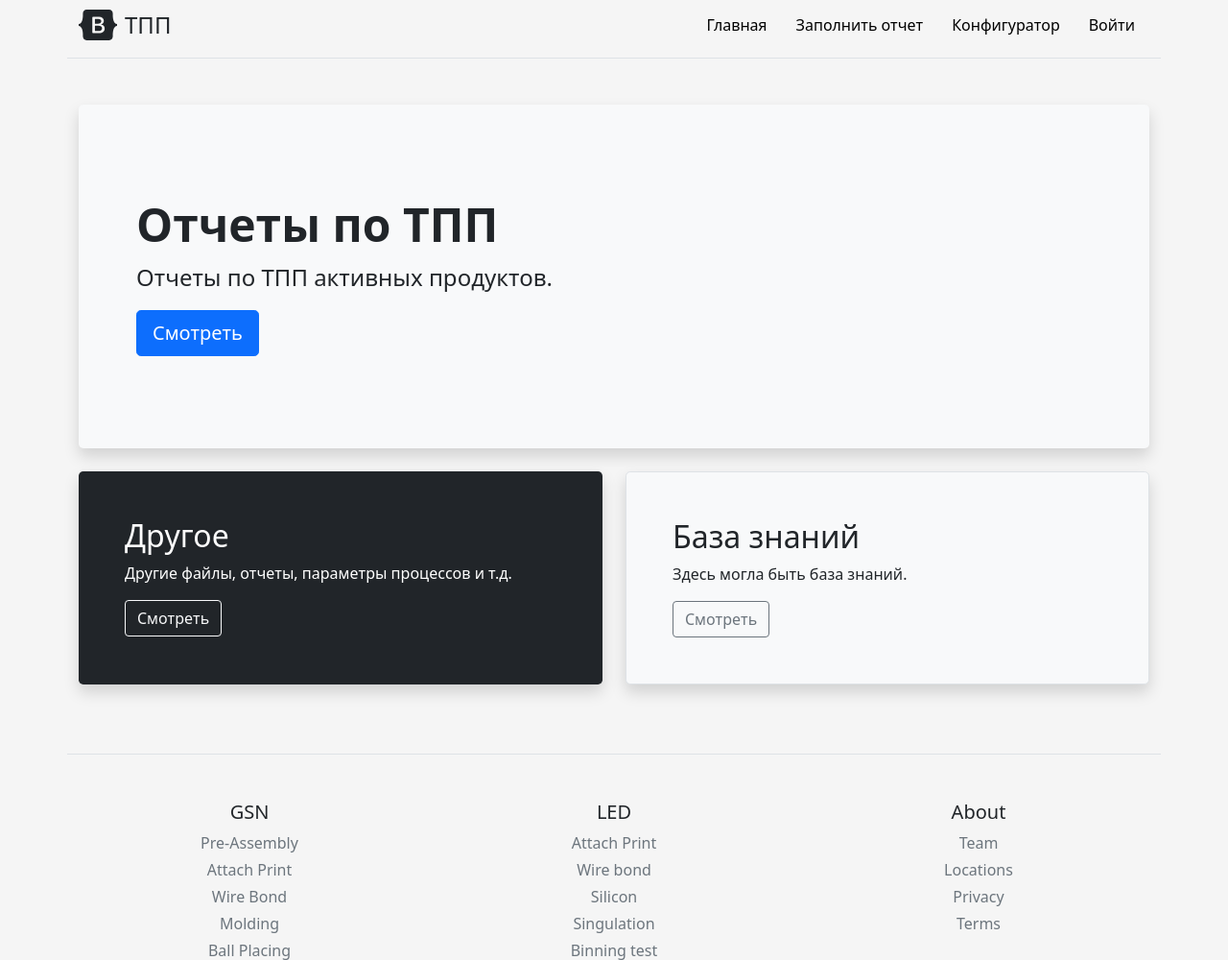
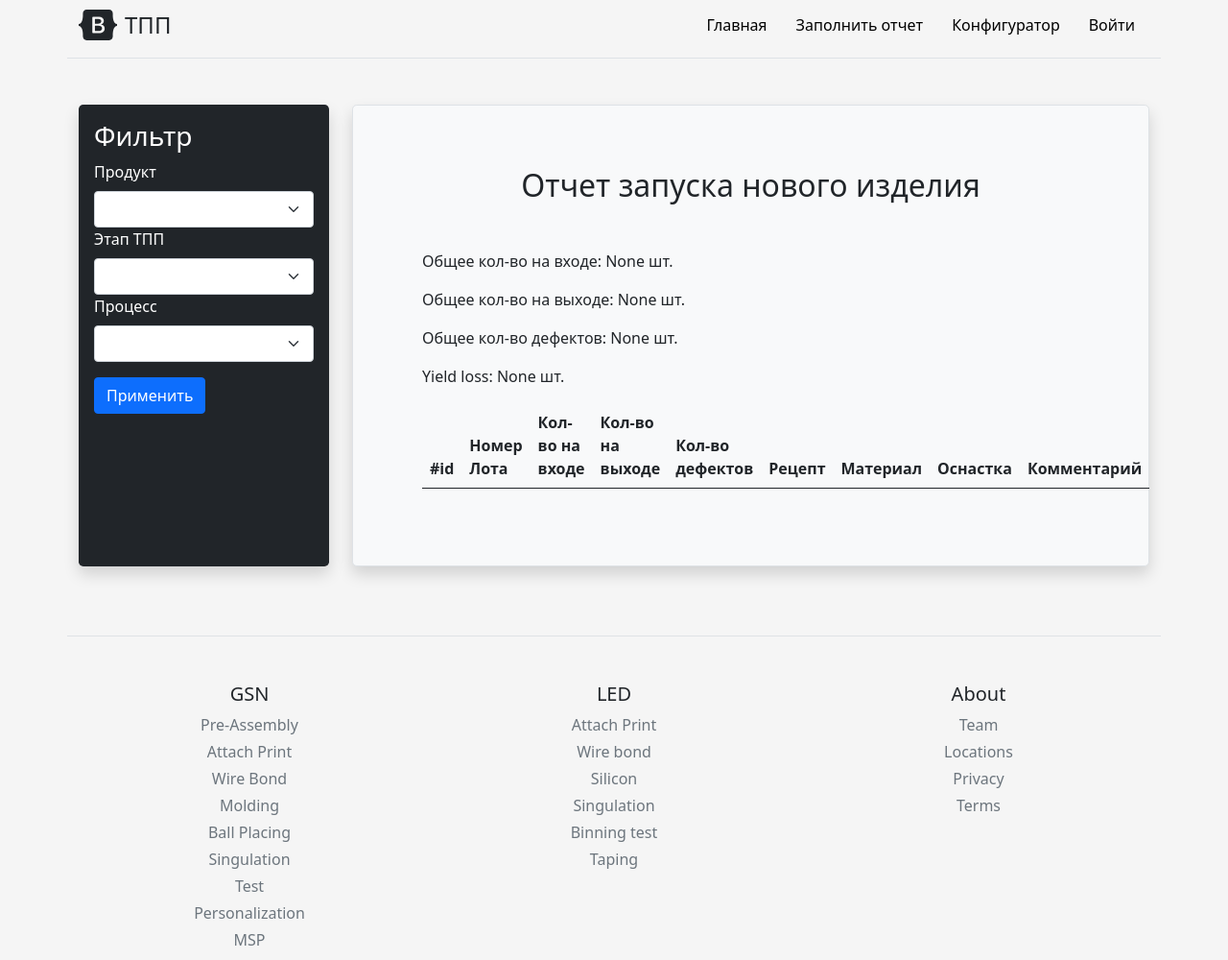
Before and after one commit to art-x7/Flask_test, a Flask app: page / in a window 1280 px wide. Shown: the top 1000 px of the page at 96% size. Run offline with Flask 2, Linux system fonts and the light colour scheme; data comes from the database, SQL or seed files in the repository; lists and menus that the app fills with data are empty.

Commit message:
add filter for main page

```diff
--- a/app.py
+++ b/main.py
@@ -1,4 +1,4 @@
-from flask import Flask, render_template, request, redirect, make_response
+from flask import Flask
 from flask_sqlalchemy import SQLAlchemy
 
 from routes import app_routes
@@ -10,7 +10,7 @@
 db = SQLAlchemy(app)
 
 with app.app_context():
-    from models import Tpp, Tpp_config
+    from models import *
 
     db.create_all()
 
--- a/models.py
+++ b/models.py
@@ -1,4 +1,4 @@
-from app import db
+from main import db
 
 
 class Tpp(db.Model):
@@ -22,7 +22,7 @@
     comment = db.Column(db.Text, nullable=False)
 
     def __repr__(self):
-        return '<Tpp %r>' % self.id
+        return f'<Tpp {self.id}>'
 
 
 class Tpp_config(db.Model):
@@ -32,4 +32,4 @@
     comment = db.Column(db.Text, nullable=False)
 
     def __repr__(self):
-        return '<Tpp_config %r>' % self.id
+        return f'<Tpp_config {self.id}>'
--- a/routes.py
+++ b/routes.py
@@ -1,13 +1,34 @@
-from flask import Flask, render_template, request, redirect, make_response, Blueprint
+from flask import render_template, request, redirect, Blueprint
 
 
 app_routes = Blueprint("app_routes", __name__)
 
 
 # Основная страница
-@app_routes.route('/')
+@app_routes.route('/', methods=["POST", "GET"])
 def index_page():
-    return render_template('index.html')
+    from main import db
+
+    data_product = db.engine.execute(f"SELECT prod_name FROM Tpp_config ORDER BY prod_name").all()
+    product_list = {i[0] for i in data_product}
+    data_process = db.engine.execute(f"SELECT process FROM Tpp ORDER BY process").all()
+    process_list = {i[0] for i in data_process}
+
+    product = [""][0]
+    resume = []
+    sum_qty = [None, None]
+    if request.method == "POST":
+        process = request.form['list_process']
+        tpp_stage = request.form['list_tpp_stage']
+        prod_name = request.form['list_product']
+
+        resume = db.engine.execute(f"SELECT * FROM tpp WHERE prod_name='{prod_name}' AND tpp_stage='{tpp_stage}' AND process='{process}'").all()
+
+        sum_qty = db.engine.execute(f"SELECT SUM(qty_in), SUM(qty_out) FROM tpp WHERE prod_name='{prod_name}' AND tpp_stage='{tpp_stage}' AND process='{process}'").all()[0]
+
+        product = prod_name
+
+    return render_template('index.html', resume=resume, sum_qty=sum_qty, process_list=process_list, product=product, product_list=product_list)
 
 
 # Страница для входа
@@ -19,7 +40,7 @@
 # Страница для заполнения отчета
 @app_routes.route('/form', methods=["POST", "GET"])
 def input_form_page():
-    from app import db
+    from main import db
     from models import Tpp
     if request.method == "POST":
         process = request.form['process_name']
@@ -71,63 +92,10 @@
         return render_template('form_for_tpp/form.html')
 
 
-# REPORT
-
-# Страница для выбора продукта
-@app_routes.route('/tpp_report')
-def tpp_report_choice_product():
-    from app import db
-    data = db.engine.execute(f"SELECT prod_name FROM Tpp_config ORDER BY prod_name").all()
-    product = {i[0] for i in data}
-
-    return render_template('choice_product.html', product=product)
-
-
-# Страница для выбора стадии ТПП
-@app_routes.route('/tpp_report/<string:product>/')
-def tpp_report_choice_types_tpp(product):
-    from app import db
-    data = db.engine.execute(
-        f"SELECT tpp_stage FROM Tpp_config WHERE prod_name='{product}' ORDER BY tpp_stage").all()
-    tpp_config = {i[0] for i in data}
-
-    return render_template('choice_types_tpp.html', tpp_config=tpp_config, product=product)
-
-
-# Страница для выбора процесса
-@app_routes.route('/tpp_report/<string:product>/<string:tpp>/')
-def tpp_report_choice_process(product, tpp):
-    from app import db
-    data = db.engine.execute(
-        f"SELECT process FROM tpp WHERE prod_name='{product}' AND tpp_stage='{tpp}'").all()
-    uniq_process = {i[0] for i in data}
-
-    return render_template('choice_process.html', tpp=tpp, product=product, uniq_process=uniq_process)
-
-
-# Страница для вывода сводного отчета по процессу
-@app_routes.route('/tpp_report/<string:product>/<string:tpp>/<string:uniq_process>/')
-def tpp_report_resume(product, tpp, uniq_process):
-    from app import db
-    resume = db.engine.execute(f"SELECT * FROM tpp WHERE process='{uniq_process}' ORDER BY id").all()
-    sum_qty = db.engine.execute(f"SELECT SUM(qty_in), SUM(qty_out) FROM tpp WHERE tpp.process='{uniq_process}'").all()[0]
-
-    # html = render_template('report_resume.html', resume=resume, tpp=tpp, product=product, uniq_process=uniq_process, sum_qty=sum_qty)
-
-    # pdf = pdfkit.from_string(html, False)
-    # response = make_response(pdf)
-    # response.headers["Content-Type"] = "application/pdf"
-    # response.headers["Content-Disposition"] = "inline; filename=output.pdf"
-
-    # return response
-    return render_template('report_resume.html', resume=resume, tpp=tpp, product=product, uniq_process=uniq_process,
-                           sum_qty=sum_qty)
-
-
 # Страница для конфигурирования ТПП
 @app_routes.route('/config_page', methods=["POST", "GET"])
 def config_page():
-    from app import db
+    from main import db
     from models import Tpp_config
     tpp_config = db.session.query(Tpp_config).all()
     if request.method == "POST":
--- a/templates/index.html
+++ b/templates/index.html
@@ -7,28 +7,91 @@
 {% block body %}
 
 <div class="container py-4">
-    <div class="p-5 mb-4 bg-light rounded-3 shadow">
-      <div class="container-fluid py-5">
-        <h1 class="display-5 fw-bold">Отчеты по ТПП</h1>
-        <p class="col-md-8 fs-4">Отчеты по ТПП активных продуктов.</p>
-        <a class="btn btn-primary btn-lg" type="button" href="/tpp_report">Смотреть</a>
+    <div class="row align-items-md-stretch">
+        <form class="col-md-3" method="post">
+            <div class="h-100 p-3 text-white bg-dark rounded-3 shadow" >
+                <h3>Фильтр</h3>
+                <div class="col-sm-12">
+                    <label for="list_product" class="form-label">Продукт</label>
+                    <select class="form-select" name="list_product" id="list_product" required>
+                        <option></option>
+                        {% for i in product_list %}
+                        <option>{{i}}</option>
+                        {% endfor %}
+                    </select>
+                </div>
+                <div class="col-sm-12">
+                    <label for="list_tpp_stage" class="form-label">Этап ТПП</label>
+                    <select class="form-select" name="list_tpp_stage" id="list_tpp_stage" required>
+                        <option></option>
+                        <option>ТПП единичных изделий</option>
+                        <option>ТПП серийных изделий</option>
+                    </select>
+                </div>
+                <div class="col-sm-12">
+                    <label for="list_process" class="form-label">Процесс</label>
+                    <select class="form-select" name="list_process" id="list_process" required; return false>
+                        <option></option>
+                        {% for i in process_list %}
+                        <option>{{i}}</option>
+                        {% endfor %}
+                    </select>
+                </div>
+                <div class="py-3">
+                    <button class="btn btn-m btn-primary btn-block" type="submit"> Применить </button>
                 </div>
             </div>
+        </form>
 
-    <div class="row align-items-md-stretch">
-      <div class="col-md-6">
-        <div class="h-100 p-5 text-white bg-dark rounded-3 shadow">
-          <h2>Другое</h2>
-          <p>Другие файлы, отчеты, параметры процессов и т.д.</p>
-          <button class="btn btn-outline-light" type="button">Смотреть</button>
+        <div class="col-md-9">
+            <div class="h-100 p-5 bg-light border rounded-3 shadow">
+                <div class="container-fluid py-3">
+                    <h2 class="text-center">Отчет запуска нового изделия</h2>
+                    <h4 class="text-center py-4m">{{product}}</h4>
+                        <p>Общее кол-во на входе: {{sum_qty[0]}} шт.</p>
+                        <p>Общее кол-во на выходе: {{sum_qty[1]}} шт. </p>
+                        {% if sum_qty[0] == None %}
+                        <p>Общее кол-во дефектов: None шт.</p>
+                        {% else %}
+                        <p>Общее кол-во дефектов: {{sum_qty[0]-sum_qty[1]}} шт.</p>
+                        {% endif %}
+                        {% if sum_qty[0] == None %}
+                        <p>Yield loss: None шт.</p>
+                        {% else %}
+                        <p>Yield loss: {{'%.2f' %((sum_qty[0]-sum_qty[1])/sum_qty[0]*100)}} %.</p>
+                        {% endif %}
+                        <table class="table table-hover">
+                            <thead>
+                                <tr>
+                                <th scope="col">#id</th>
+                                <th scope="col">Номер Лота</th>
+                                <th scope="col">Кол-во на входе</th>
+                                <th scope="col">Кол-во на выходе</th>
+                                <th scope="col">Кол-во дефектов</th>
+                                <th scope="col">Рецепт</th>
+                                <th scope="col">Материал</th>
+                                <th scope="col">Оснастка</th>
+                                <th scope="col">Комментарий</th>
+                                </tr>
+                            </thead>
+                            <tbody>
+                                {% for item in resume %}
+                                <tr>
+                                <th scope="row">{{item.id}}</th>
+                                <td>{{item.lot_name}}</td>
+                                <td>{{item.qty_in}}</td>
+                                <td>{{item.qty_out}}</td>
+                                <td>{{item.defects}}</td>
+                                <td>{{item.recipe}}</td>
+                                <td>{{item.materials}}</td>
+                                <td>{{item.tool_name}}</td>
+                                <td>{{item.comment}}</td>
+                                </tr>
+                                {% endfor %}
+                            </tbody>
+                        </table>
                     </div>
                 </div>
-
-      <div class="col-md-6">
-        <div class="h-100 p-5 bg-light border rounded-3 shadow">
-          <h2>База знаний</h2>
-          <p>Здесь могла быть база знаний.</p>
-          <button class="btn btn-outline-secondary" type="button">Смотреть</button>
             </div>
         </div>
     </div>
```
Also changed, not shown: templates/choice_process.html (deleted, +0 -28 lines), templates/choice_product.html (deleted, +0 -26 lines), templates/choice_types_tpp.html (deleted, +0 -31 lines), templates/report_resume.html (deleted, +0 -65 lines). Lines whose indentation alone changed are shown as unchanged.
